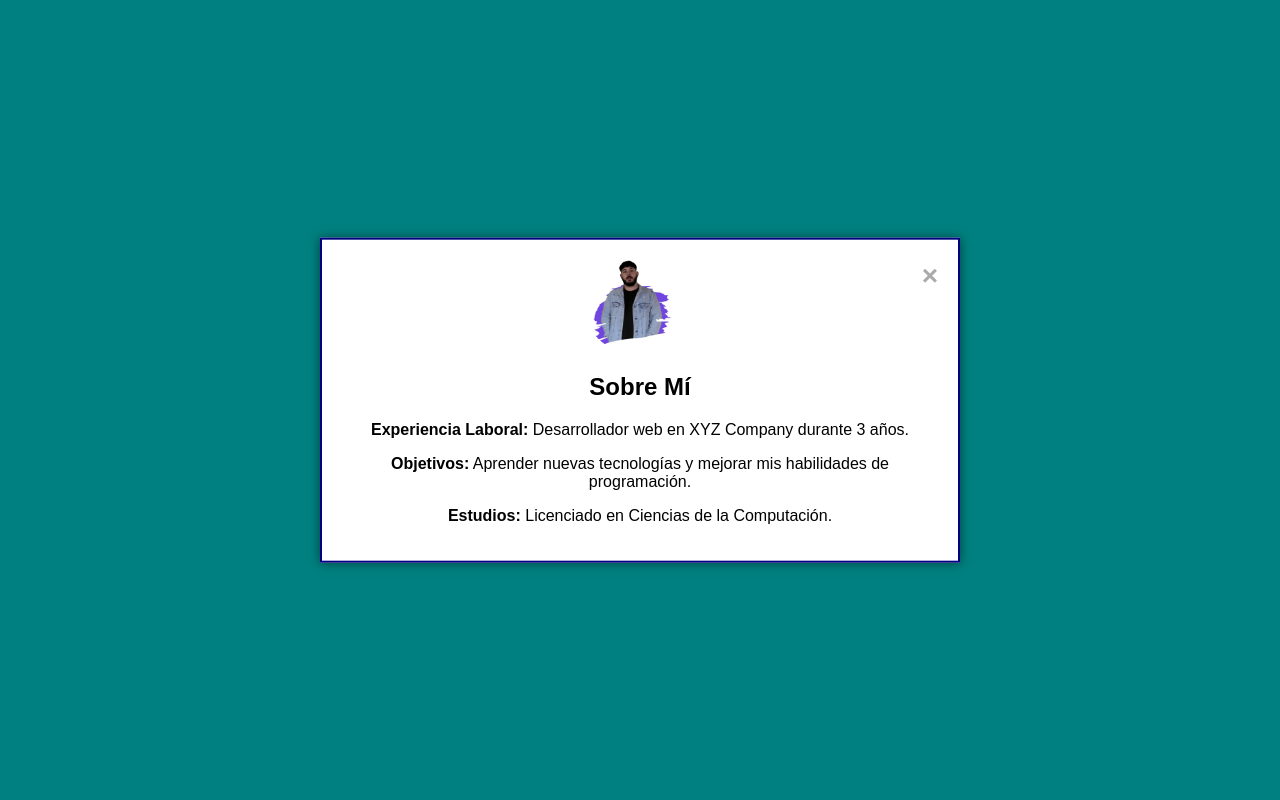
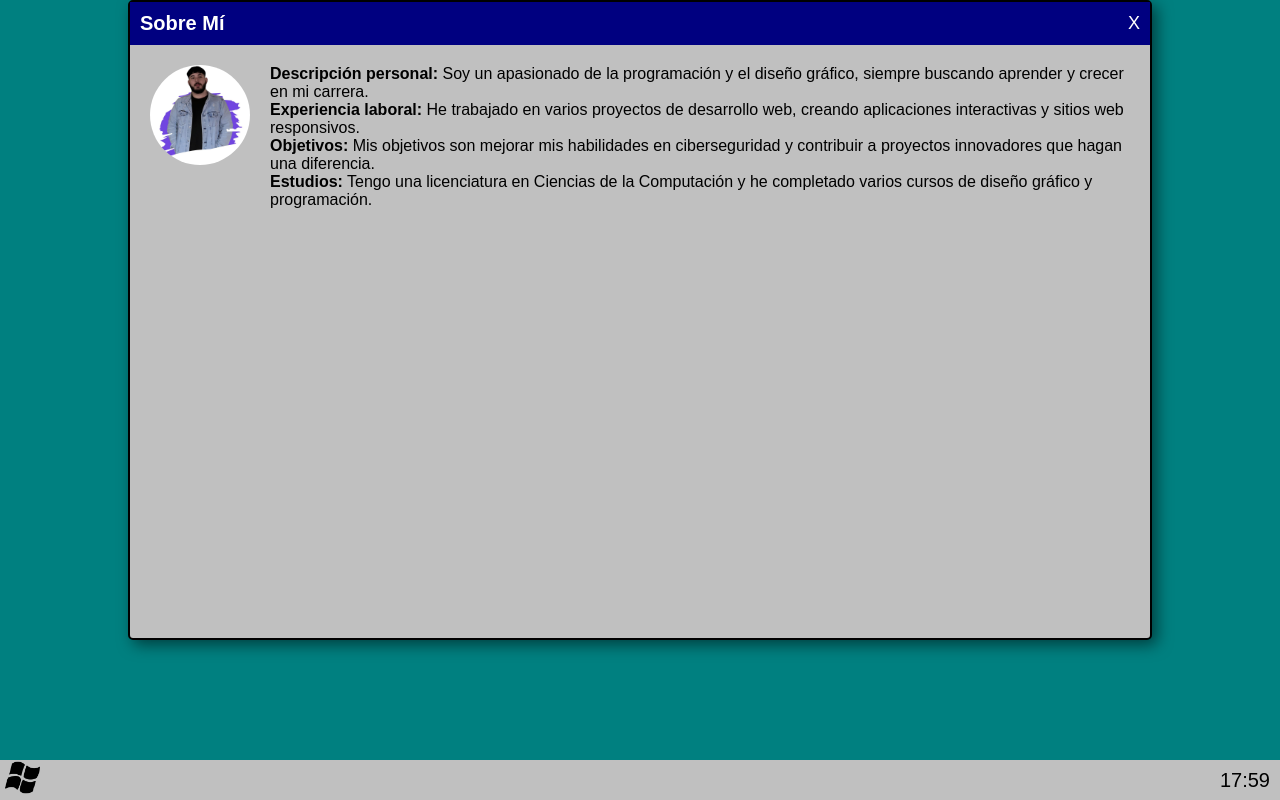
Before and after one commit to Mfurlani99/portafolio, a plain HTML site: page sobre-mi.html in a window 1280 px wide. Drawn offline with Linux system fonts and the light colour scheme.

Commit message:
comenzamos sobre mi

```diff
--- a/script.js
+++ b/script.js
@@ -11,14 +11,6 @@ if (closeModal) { // Verifica que el elemento exista
     };
 }
 
-// Funcionalidades para las carpetas
-document.getElementById("projects-folder").onclick = function() {
-    alert("Aquí van tus proyectos."); // Mensaje de alerta para proyectos
-};
-
-document.getElementById("about-folder").onclick = function() {
-    alert("Aquí hay información sobre ti."); // Mensaje de alerta sobre ti
-};
 
 // Función para actualizar la hora
 function myFunc() {
--- a/sobre-mi.html
+++ b/sobre-mi.html
@@ -3,104 +3,31 @@
 <head>
     <meta charset="UTF-8">
     <meta name="viewport" content="width=device-width, initial-scale=1.0">
-    <title>Sobre Mí</title>
-    <link rel="stylesheet" href="styles.css"> <!-- Asegúrate de enlazar tu CSS -->
-    <style>
-        body {
-            margin: 0;
-            background-color: #008080; /* Color de fondo de Windows 98 */
-            font-family: 'MS Sans Serif', sans-serif;
-            color: #000;
-            height: 100vh;
-            display: flex;
-            justify-content: center;
-            align-items: center;
-        }
-
-        .modal {
-            display: block; /* Mostrar el modal */
-            position: fixed;
-            top: 50%;
-            left: 50%;
-            transform: translate(-50%, -50%);
-            background-color: #ffffff;
-            padding: 20px;
-            box-shadow: 0 0 10px rgba(0, 0, 0, 0.5);
-            border: 2px solid #000080;
-            z-index: 1000;
-            animation: fadeIn 0.5s; /* Añade la animación de entrada */
-        }
-
-        /* Estilos para el contenido del modal */
-        .profile-photo-container {
-            display: flex;
-            justify-content: center;
-            margin-bottom: 20px;
-        }
-
-        .profile-photo {
-            width: 16%;
-            height: 16%;
-            border-radius: 50%; /* Hace que la imagen sea circular */
-            object-fit: cover;
-            transition: transform 0.3s ease; /* Transición suave */
-        }
-
-        .profile-photo:hover {
-            transform: scale(1.1); /* Aumenta un poco la imagen al pasar el mouse */
-        }
-
-        .about-me-info {
-            text-align: center; /* Centra el texto */
-        }
-
-        h2 {
-            margin-top: 0; /* Eliminar margen superior */
-        }
-
-        .close {
-            color: #aaa;
-            float: right;
-            font-size: 28px;
-            font-weight: bold;
-            cursor: pointer;
-        }
-
-        /* Animación de entrada */
-        @keyframes fadeIn {
-            from { opacity: 0; }
-            to { opacity: 1; }
-        }
-    </style>
+    <link rel="stylesheet" href="styles2.css">
+    <title>Sobre mí</title>
 </head>
 <body>
-
-    <div id="about-me-modal" class="modal">
-        <span class="close" id="close-about-me">&times;</span>
-        <div class="profile-photo-container">
-            <img src="resources/mf.jpeg" alt="Mi Foto" class="profile-photo">
+    <div class="window">
+        <div class="header">
+            <h1>Sobre Mí</h1>
+            <button id="close-button" onclick="closeAbout()">X</button>
         </div>
-        <div class="about-me-info">
-            <h2>Sobre Mí</h2>
-            <p><strong>Experiencia Laboral:</strong> Desarrollador web en XYZ Company durante 3 años.</p>
-            <p><strong>Objetivos:</strong> Aprender nuevas tecnologías y mejorar mis habilidades de programación.</p>
-            <p><strong>Estudios:</strong> Licenciado en Ciencias de la Computación.</p>
+        <div class="contenido">
+            <img src="resources/mf.jpeg" alt="Mi Foto" id="profile-photo">
+            <div class="text-content">
+                <p><strong>Descripción personal:</strong> Soy un apasionado de la programación y el diseño gráfico, siempre buscando aprender y crecer en mi carrera.</p>
+                <p><strong>Experiencia laboral:</strong> He trabajado en varios proyectos de desarrollo web, creando aplicaciones interactivas y sitios web responsivos.</p>
+                <p><strong>Objetivos:</strong> Mis objetivos son mejorar mis habilidades en ciberseguridad y contribuir a proyectos innovadores que hagan una diferencia.</p>
+                <p><strong>Estudios:</strong> Tengo una licenciatura en Ciencias de la Computación y he completado varios cursos de diseño gráfico y programación.</p>
+            </div>
         </div>
     </div>
 
-    <script>
-        // Cierra el modal al hacer clic en "x"
-        document.getElementById("close-about-me").onclick = function() {
-            window.close(); // Cierra la ventana actual (modal)
-        };
+    <div class="footer">
+        <button id="windows-button"><img src="resources/logotipo-de-windows.png" alt="logotipo-de-windows"></button>
+        <p id="display-time" class="time"></p>
+    </div>
 
-        // Cerrar el modal si se hace clic fuera de él
-        window.onclick = function(event) {
-            const modal = document.getElementById("about-me-modal");
-            if (event.target == modal) {
-                window.close(); // Cierra la ventana actual (modal)
-            }
-        };
-    </script>
+    <script src="script.js"></script>
 </body>
 </html>
--- a/styles.css
+++ b/styles.css
@@ -123,6 +123,39 @@ body {
     color: #000; /* Color del texto */
     margin-left: auto; /* Empuja la hora hacia la derecha */
 }
+
+/* sobre mi */
+
+.sobre-mi {
+    background-color: #FFFFFF; /* Fondo blanco para el contenido */
+    padding: 20px;
+    border: 1px solid #000; /* Borde alrededor del contenido */
+    box-shadow: 2px 2px 5px rgba(0, 0, 0, 0.5); /* Sombra para efecto 3D */
+}
+
+h1 {
+    font-size: 24px;
+    text-align: center;
+}
+
+.contenido {
+    display: flex; /* Flexbox para alinear la imagen y el texto */
+    align-items: flex-start;
+    margin-top: 20px;
+}
+
+#profile-photo {
+    width: 100px; /* Tamaño de la foto */
+    height: 100px; /* Tamaño de la foto */
+    border-radius: 50%; /* Hacer la imagen circular */
+    margin-right: 20px; /* Espacio entre la imagen y el texto */
+}
+
+.text-content {
+    flex: 1; /* Permitir que el texto ocupe el resto del espacio */
+}
+
+
 /* Media Queries para ajustes responsivos */
 @media (max-width: 768px) {
     .folder {
--- /dev/null
+++ b/styles2.css
@@ -0,0 +1,103 @@
+* {
+    box-sizing: border-box; /* Asegura que el padding y el border no afecten el tamaño total */
+    margin: 0;
+    padding: 0;
+}
+
+body {
+    background-color: #008080; /* Color de fondo similar a Windows 98 */
+    color: #000;
+    font-family: 'Arial', sans-serif;
+    height: 100vh; /* Ocupa toda la altura de la ventana */
+}
+
+.window {
+    width: 80%; /* Ancho de la ventana */
+    height: 80%; /* Alto de la ventana */
+    margin: auto; /* Centra la ventana */
+    background-color: #C0C0C0; /* Color de fondo del contenedor */
+    border: 2px solid #000; /* Borde similar a Windows 98 */
+    box-shadow: 5px 5px 15px rgba(0, 0, 0, 0.5); /* Sombra para efecto 3D */
+    border-radius: 5px; /* Bordes redondeados */
+    position: relative; /* Para posicionar el botón de cerrar */
+}
+
+.header {
+    background-color: #000080; /* Color de la barra superior */
+    color: #FFFFFF; /* Color del texto de la barra */
+    padding: 10px;
+    display: flex; /* Flexbox para alinear título y botón */
+    justify-content: space-between; /* Espaciado entre el título y el botón */
+    align-items: center; /* Centra verticalmente */
+}
+
+h1 {
+    font-size: 20px; /* Tamaño del texto */
+}
+
+#close-button {
+    background: none; /* Sin fondo */
+    border: none; /* Sin borde */
+    color: white; /* Color del texto */
+    font-size: 18px; /* Tamaño del texto */
+    cursor: pointer; /* Cursor en forma de mano */
+}
+
+.contenido {
+    display: flex; /* Flexbox para alinear la imagen y el texto */
+    padding: 20px; /* Espaciado interno */
+}
+
+#profile-photo {
+    width: 100px; /* Tamaño de la foto */
+    height: 100px; /* Tamaño de la foto */
+    border-radius: 50%; /* Hacer la imagen circular */
+    margin-right: 20px; /* Espacio entre la imagen y el texto */
+}
+
+.text-content {
+    flex: 1; /* Permitir que el texto ocupe el resto del espacio */
+}
+
+.footer {
+    background-color: #c0c0c0; /* Color de fondo de la barra de tareas */
+    height: 40px; /* Altura de la barra de tareas */
+    position: absolute; /* Para que esté en la parte inferior */
+    bottom: 0; /* Alineado al fondo */
+    left: 0; /* Alineado a la izquierda */
+    right: 0; /* Alineado a la derecha */
+    display: flex; /* Para alinear los elementos dentro del footer */
+    align-items: center; /* Centrar verticalmente */
+    justify-content: space-between; /* Espaciado entre los elementos */
+    padding: 0 10px; /* Espaciado interno */
+}
+
+.time {
+    font-size: 20px; /* Ajusta el tamaño de fuente si es necesario */
+    color: #000; /* Color del texto */
+    margin-left: auto; /* Empuja la hora hacia la derecha */
+}
+
+#windows-button {
+    position: absolute;
+    bottom: 5px; /* Alineado al fondo */
+    left: 5px; /* Alineado a la izquierda */
+    padding: 0; /* Eliminar padding para que solo ocupe el tamaño de la imagen */
+    cursor: pointer;
+    background-color: transparent; /* Fondo transparente */
+    border: none; /* Sin borde */
+    outline: none; /* Sin contorno al hacer clic */
+    width: 35px; /* Ajusta el ancho del botón */
+    height: 35px; /* Ajusta la altura del botón */
+}
+
+/* Ajustar la imagen dentro del botón */
+#windows-button img {
+    width: 100%; /* La imagen ocupa el 100% del botón */
+    height: auto; /* Mantiene la proporción de la imagen */
+}
+
+/* Efecto hover para el botón "Inicio" */
+#windows-button:hover {
+    background-color: #a0a0a0; /* Color más oscuro al pasar el mouse */
+}
```
Also changed, not shown: index.html (+1 -0 lines).
